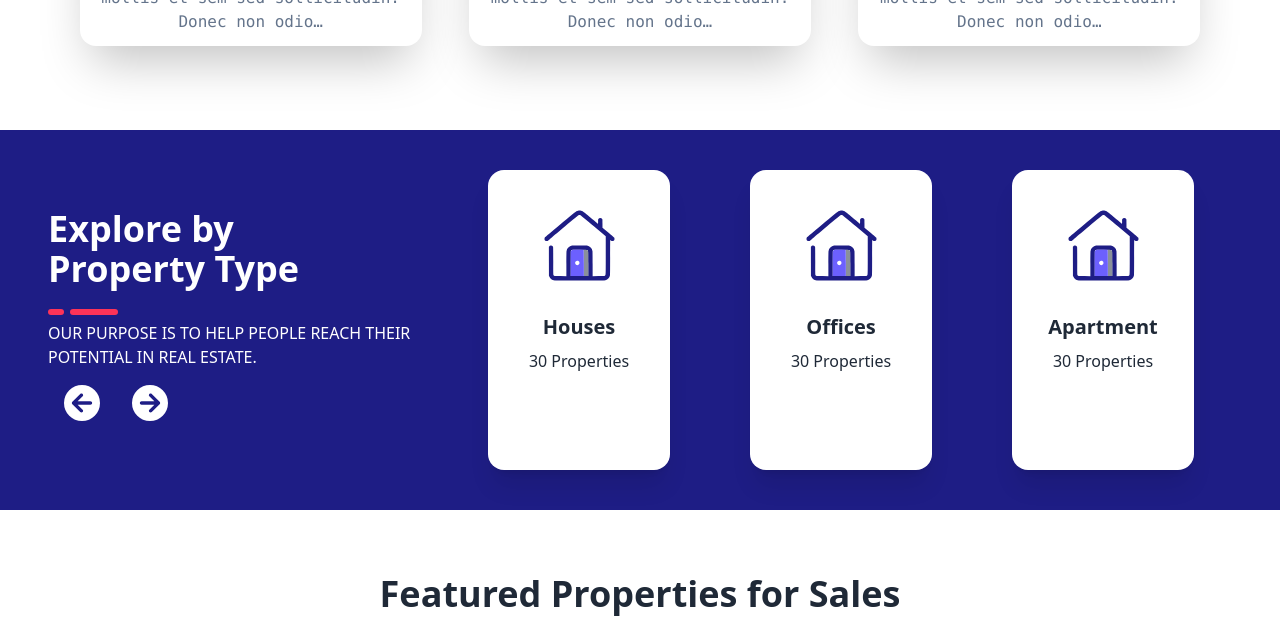
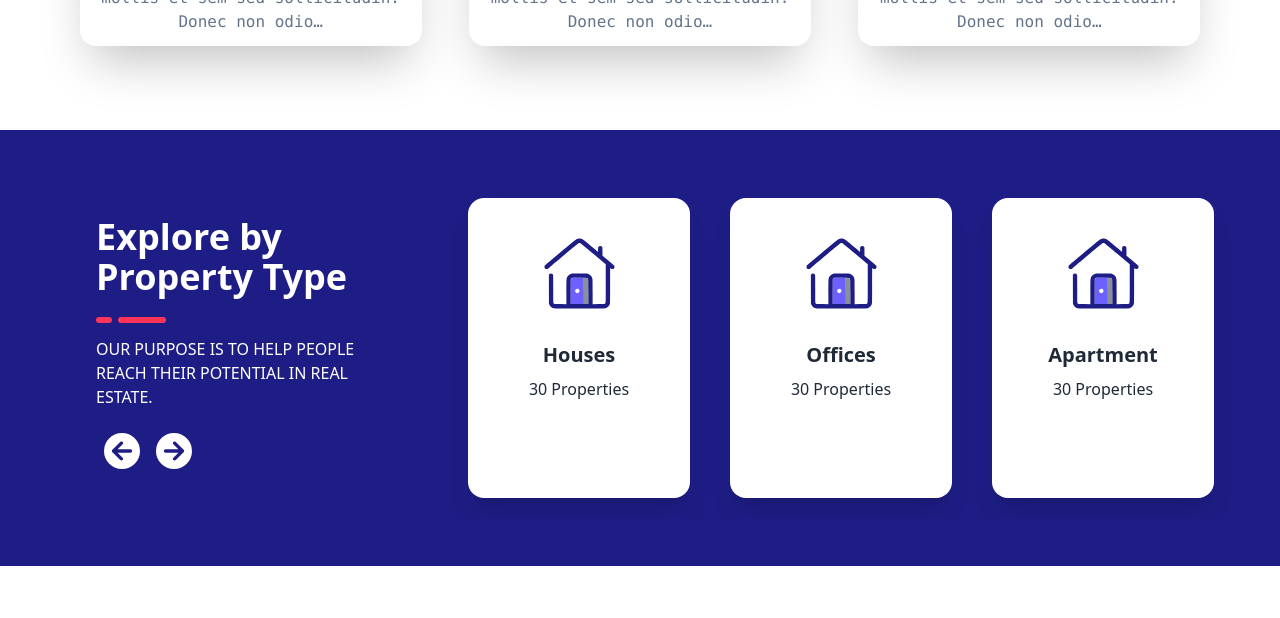
Before and after one commit to ocircleo/moonknight, a React (Vite) app: page / in a window 1280 px wide. Shown: the part 1360-1978 px from the top of the page. Built offline with nearby package versions, Linux system fonts and the light colour scheme; no server answers.

Commit message:
Explore property responsive done

```diff
--- a/src/pages/home/homeCompo/Property.jsx
+++ b/src/pages/home/homeCompo/Property.jsx
@@ -18,41 +18,53 @@ const Property = () => {
         speed: 500,
         slidesToShow: 3,
         arrows: false,
-        slidesToScroll: 1
-        }
+        slidesToScroll: 1,
+        responsive: [
+            {
+                breakpoint: 1024,
+                settings: {
+                    slidesToShow: 2
+                }
+            },
+            {
+                breakpoint: 600,
+                settings: {
+                    slidesToShow: 1
+                }
+            }
+        ]
+
+    }
+
+
+
     return (
-        <div className="bg-[#1E1D85] overflow-hidden md:px-12">
-            <div className="grid cols-1 md:grid-cols-3 gap-4">
-                <div className=" md:w-full md:m-auto ">
-                    <div className="text-white ">
-                        <h2 className="text-4xl my-2 font-bold">
-                            Explore by <br /> Property Type
+        <div className="bg-[#1E1D85] overflow-hidden md:px-12 md:py-12">
+            <div className="md:grid cols-1 md:grid-cols-3 gap-4">
+                <div className=" md:w-9/12 md:m-auto text-center md:text-left">
+                    <div className="text-white my-8">
+                        <h2 className="text-2xl  md:text-4xl  font-bold">
+                            Explore by Property Type
                         </h2>
-                        <span className="w-4 h-1.5 bg-[#FD3358] inline-block rounded-2xl mr-1.5"></span>
-                        <span className="w-12 h-1.5 bg-[#FD3358] inline-block rounded-2xl"></span>
-                        <span></span>
+                        <div className="my-2">
+                            <span className="w-4 h-1.5 bg-[#FD3358] inline-block rounded-2xl mr-1.5"></span>
+                            <span className="w-12 h-1.5 bg-[#FD3358] inline-block rounded-2xl"></span>
+                            <span></span>
+                        </div>
                         <p className="text-smal">
                             OUR PURPOSE IS TO HELP PEOPLE REACH THEIR POTENTIAL IN REAL ESTATE.
                         </p>
-
-
-                        <div className="">
-
-
-
-                            <FontAwesomeIcon  onClick={() => slider?.current?.slickPrev()}  className="m-4 text-4xl" icon={faCircleArrowLeft} />
-
-
-
-
-                            <FontAwesomeIcon  onClick={() => slider?.current?.slickNext()} className="m-4 text-4xl" icon={faCircleArrowRight} />
+                        <div className="mt-4">
+                            <FontAwesomeIcon onClick={() => slider?.current?.slickPrev()} className="m-2 text-4xl" icon={faCircleArrowLeft} />
+                            <FontAwesomeIcon onClick={() => slider?.current?.slickNext()} className="m-2 text-4xl" icon={faCircleArrowRight} />
                         </div>
                     </div>
                 </div>
                 <div className="col-span-2">
                     <Slider ref={slider} {...settings}>
-                        <div className="p-10">
-                            <div className="card h-[300px] max:w-[250px] bg-base-100 shadow-xl">
+
+                        <div className="p-5">
+                            <div className="card h-[300px] bg-base-100 shadow-xl">
                                 <figure className="px-10 pt-10">
                                     <img
                                         src="/src/assets/images/Property1 (2).svg"
@@ -66,8 +78,8 @@ const Property = () => {
                                 </div>
                             </div>
                         </div>
-                        <div className="p-10">
-                            <div className="card h-[300px] max:w-[250px] bg-base-100 shadow-xl">
+                        <div className="p-5">
+                            <div className="card h-[300px] bg-base-100 shadow-xl">
                                 <figure className="px-10 pt-10">
                                     <img
                                         src="/src/assets/images/Property1 (2).svg"
@@ -81,8 +93,8 @@ const Property = () => {
                                 </div>
                             </div>
                         </div>
-                        <div className="p-10">
-                            <div className="card h-[300px] max:w-[250px] bg-base-100 shadow-xl">
+                        <div className="p-5">
+                            <div className="card h-[300px] bg-base-100 shadow-xl">
                                 <figure className="px-10 pt-10">
                                     <img
                                         src="/src/assets/images/Property1 (2).svg"
@@ -96,7 +108,7 @@ const Property = () => {
                                 </div>
                             </div>
                         </div>
-                        <div className="p-10">
+                        <div className="p-5">
                             <div className="card h-[300px] max:max:w-[250px] bg-base-100 shadow-xl">
                                 <figure className="px-10 pt-10">
                                     <img
@@ -111,8 +123,8 @@ const Property = () => {
                                 </div>
                             </div>
                         </div>
-                        <div className="p-10">
-                            <div className="card h-[300px] max:w-[250px] bg-base-100 shadow-xl">
+                        <div className="p-5">
+                            <div className="card h-[300px] bg-base-100 shadow-xl">
                                 <figure className="px-10 pt-10">
                                     <img
                                         src="/src/assets/images/Property1 (2).svg"
@@ -126,8 +138,8 @@ const Property = () => {
                                 </div>
                             </div>
                         </div>
-                        <div className="p-10">
-                            <div className="card h-[300px] max:w-[250px] bg-base-100 shadow-xl">
+                        <div className="p-5">
+                            <div className="card h-[300px] bg-base-100 shadow-xl">
                                 <figure className="px-10 pt-10">
                                     <img
                                         src="/src/assets/images/Property1 (2).svg"
```
